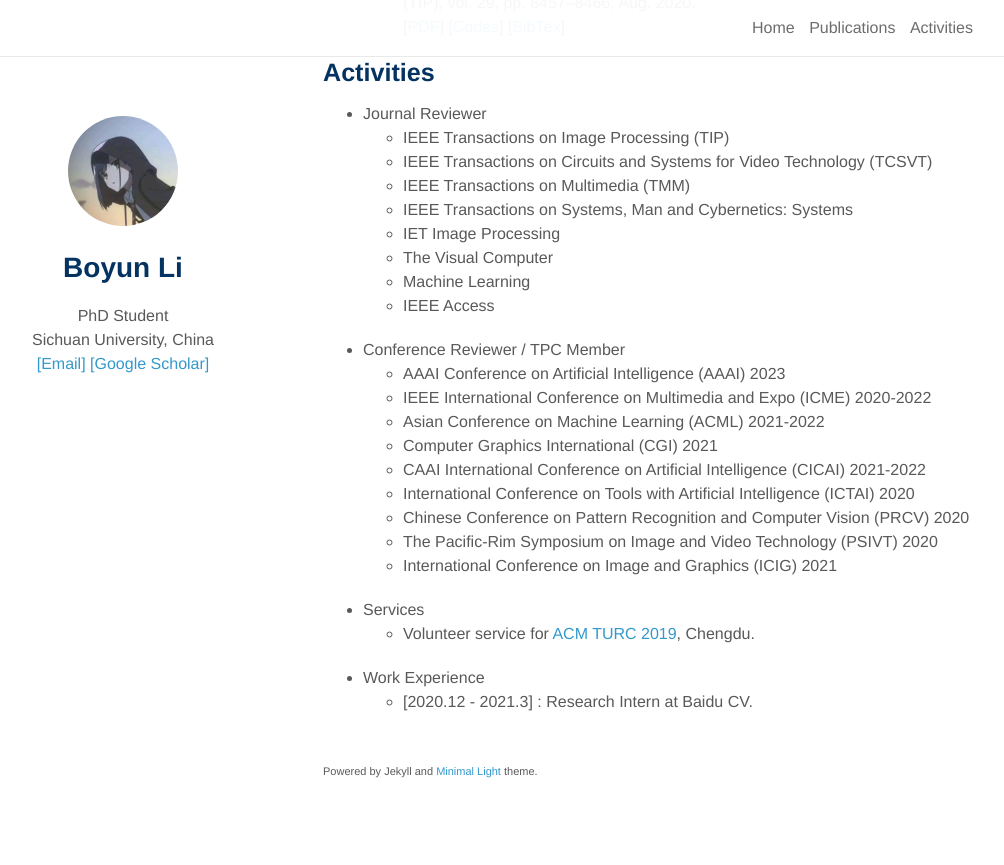
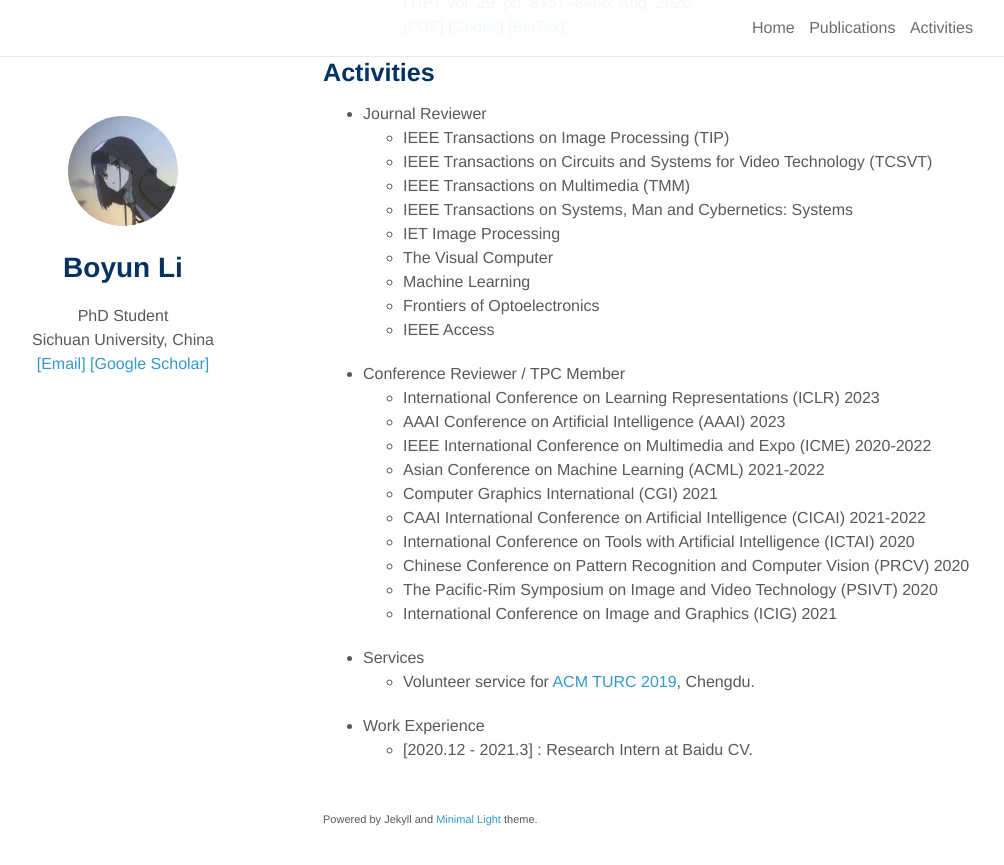
Before and after one commit to liboyun/liboyun.github.io, a Jekyll site: the page built from index.md, in a window 1280 px wide and 900 px high, scrolled down 1341 px. Shown: the top 865 px of the window, without its empty margins (147-1151 px from the left). Built offline with Jekyll 4.4.1, drawn with Linux system fonts in a browser that asks for light colours; nearby versions of some CDN libraries; a style sheet for code colours, icons or effects is not loaded; our own code applies the rules of GitHub Pages for plain Markdown files.

Commit message:
update ICLR Review

```diff
--- a/index.md
+++ b/index.md
@@ -50,9 +50,11 @@
   * IET Image Processing
   * The Visual Computer
   * Machine Learning
+  * Frontiers of Optoelectronics
   * IEEE Access
 
 * Conference Reviewer / TPC Member
+  * International Conference on Learning Representations (ICLR) 2023
   * AAAI Conference on Artificial Intelligence (AAAI) 2023
   * IEEE International Conference on Multimedia and Expo (ICME) 2020-2022
   * Asian Conference on Machine Learning (ACML) 2021-2022
```
